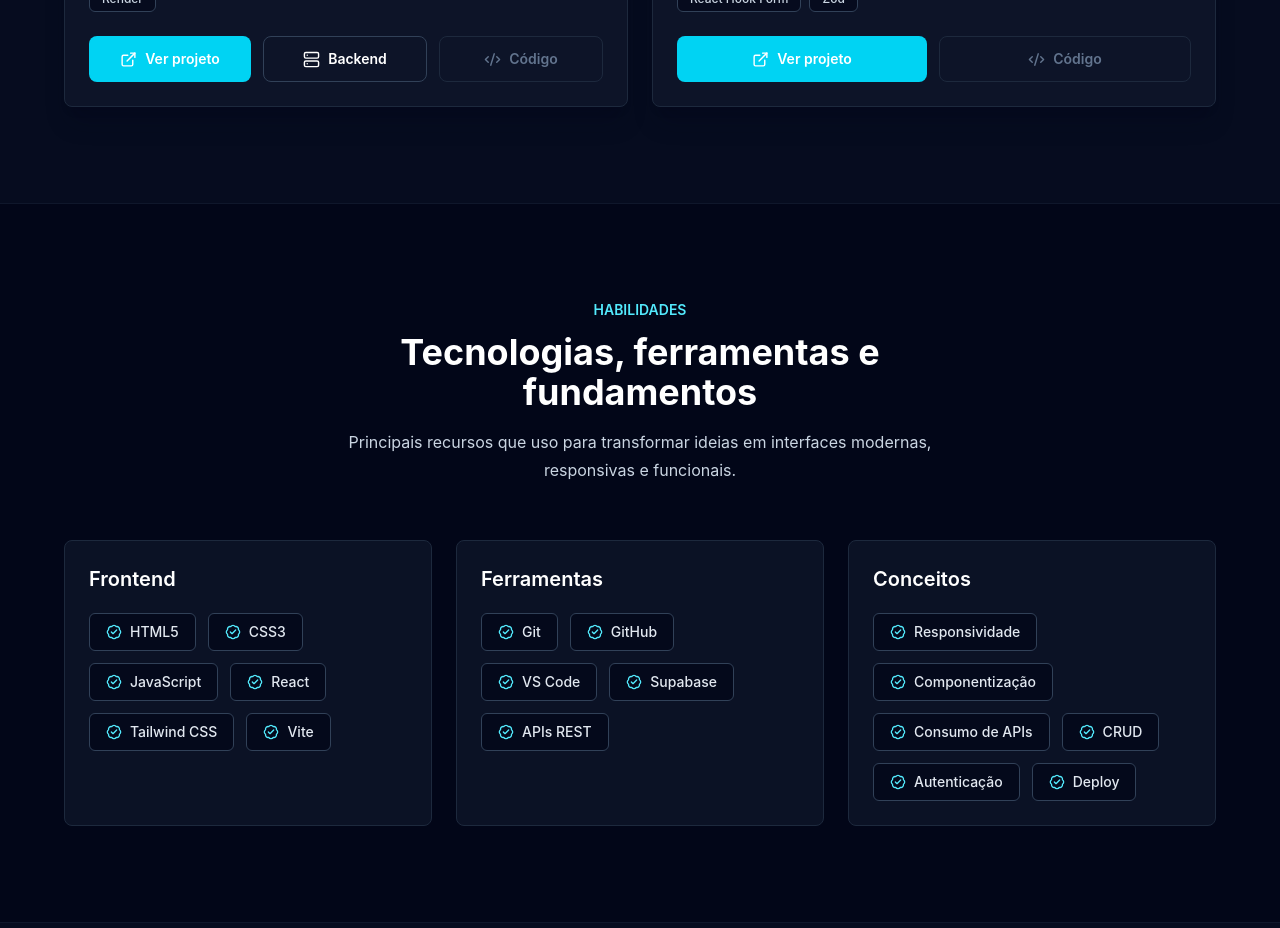
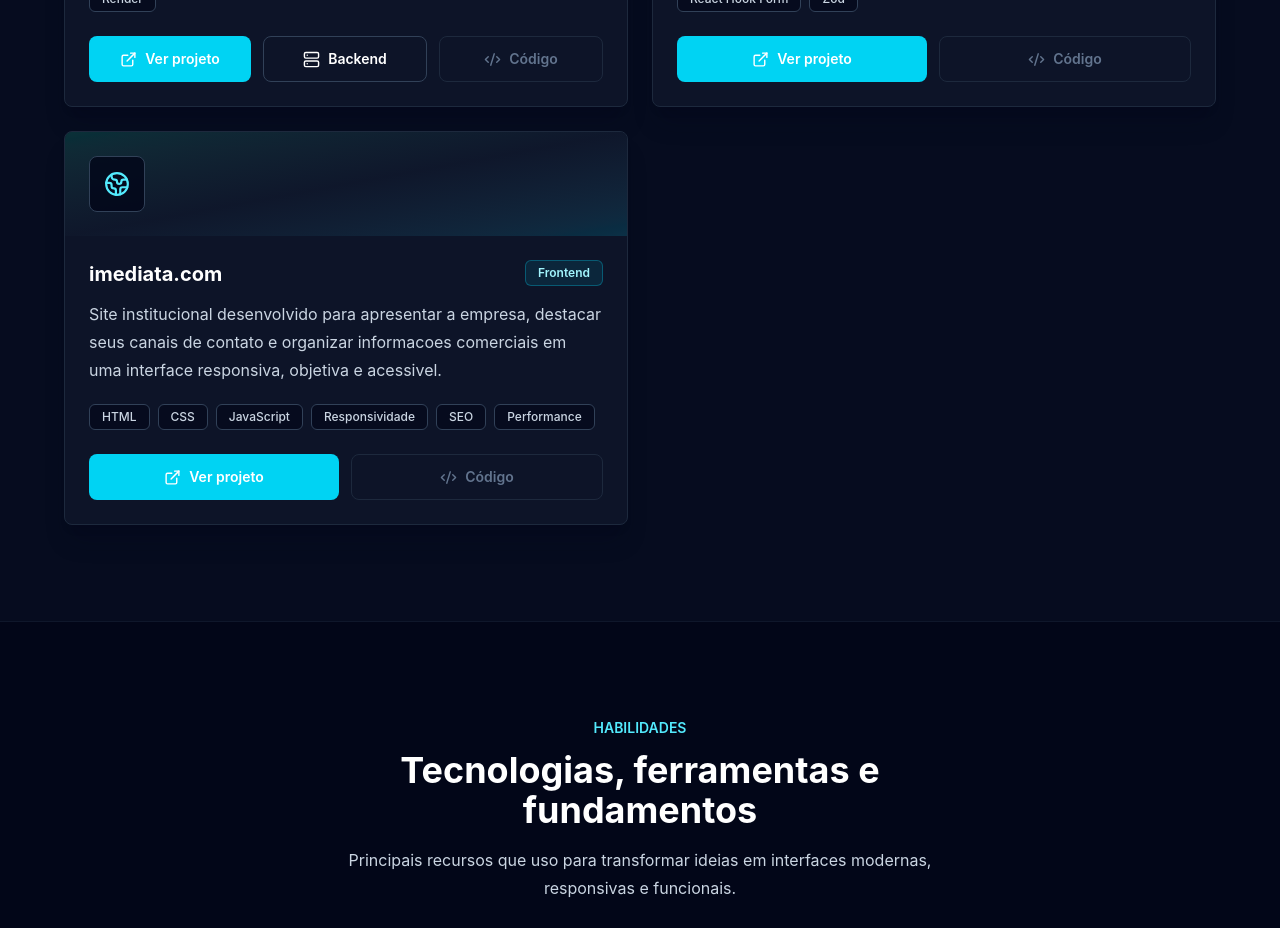
Before and after one commit to wyllyah/portfolio-profissional, a React (Vite) app: page / in a window 1280 px wide. Shown: the part 2420-3348 px from the top of the page. Built offline with nearby package versions, Linux system fonts and the light colour scheme.

Commit message:
adicionar imediata

```diff
--- a/src/data/projects.js
+++ b/src/data/projects.js
@@ -1,4 +1,4 @@
-import { CarFront, WalletCards } from 'lucide-react'
+import { CarFront, Globe2, WalletCards } from 'lucide-react'
 
 export const projects = [
   {
@@ -46,4 +46,22 @@ export const projects = [
     icon: CarFront,
     accent: 'from-cyan-400/15 via-slate-900 to-blue-500/15',
   },
+  {
+    name: 'imediata.com',
+    type: 'Frontend',
+    description:
+      'Site institucional desenvolvido para apresentar a empresa, destacar seus canais de contato e organizar informacoes comerciais em uma interface responsiva, objetiva e acessivel.',
+    technologies: [
+      'HTML',
+      'CSS',
+      'JavaScript',
+      'Responsividade',
+      'SEO',
+      'Performance',
+    ],
+    codeUrl: '#',
+    deployUrl: 'https://www.imediata.com/',
+    icon: Globe2,
+    accent: 'from-emerald-400/15 via-slate-900 to-cyan-400/15',
+  },
 ]
```
